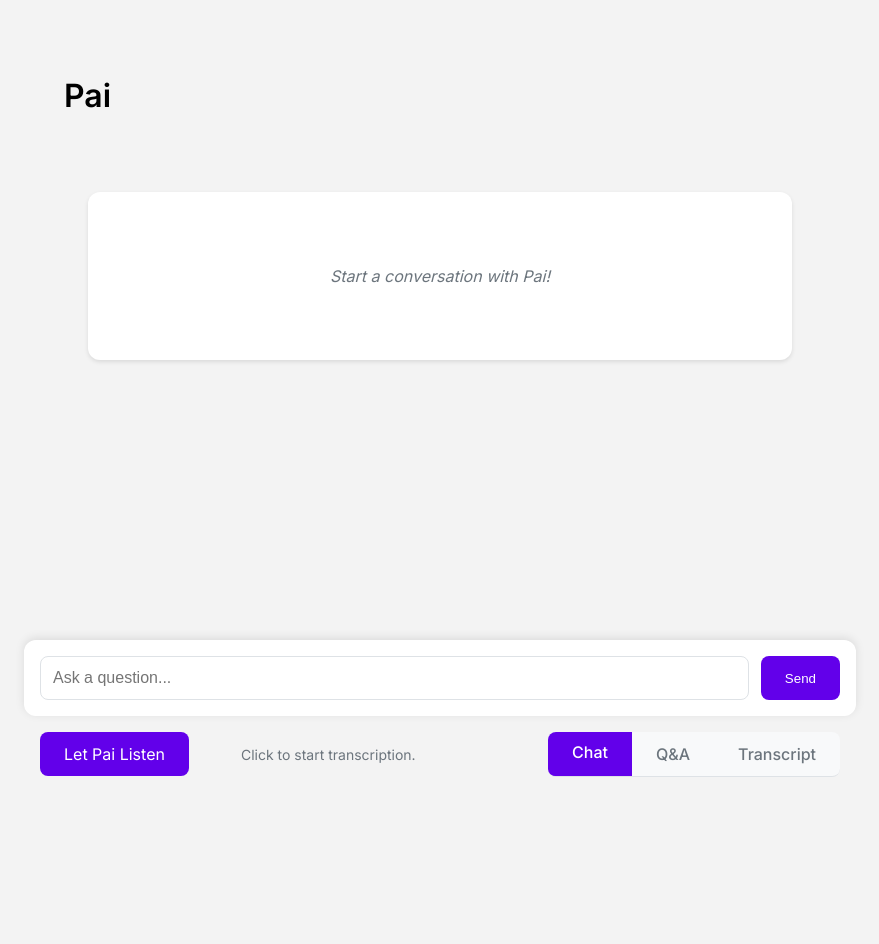
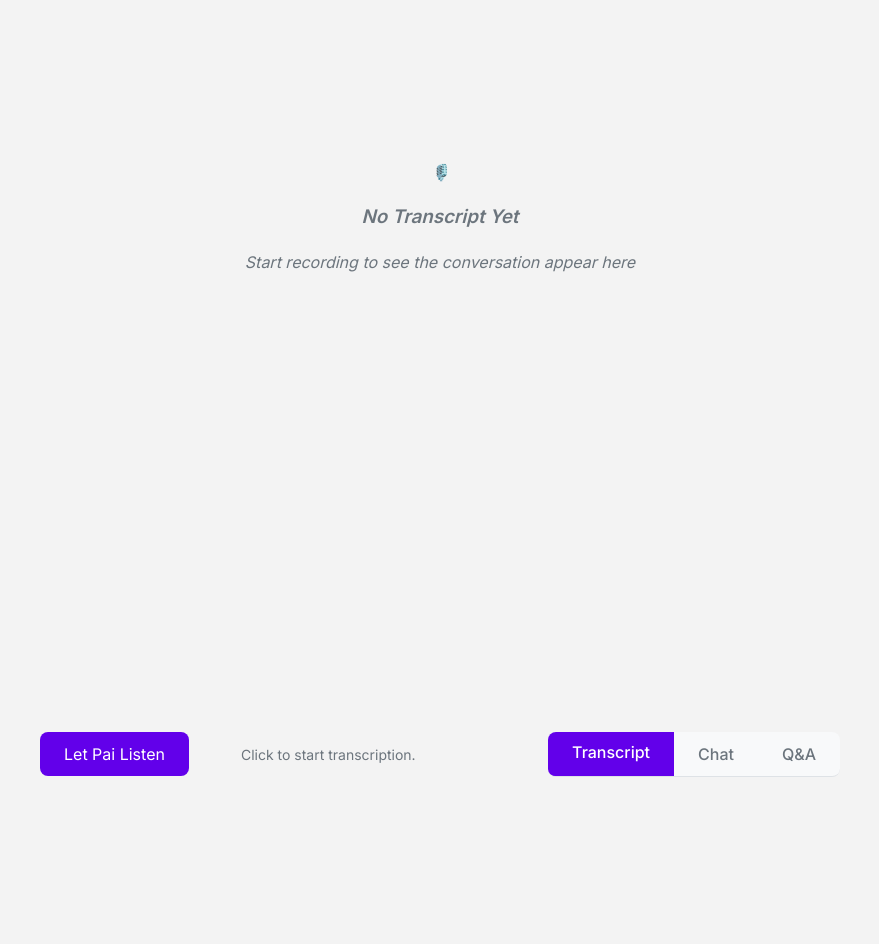
Before and after one commit to thetenzinwoser/live-ai, a Flask app: page / in a window 1280 px wide. Shown: the whole page, without its empty margins (200-1079 px from the left). Run offline with Flask 3, Linux system fonts and the light colour scheme; some libraries are stand-ins or nearby versions.

Commit message:
Prepped for transition to public site

```diff
--- a/templates/index.html
+++ b/templates/index.html
@@ -267,10 +267,10 @@
         }
 
         .waveform .bar {
-            width: 2px;
+            width: 6px;
             height: 100%;
             background: linear-gradient(to bottom, #9C27B0, #6200EA);
-            border-radius: 2px;
+            border-radius: 6px;
             transform-origin: bottom;
             transform: scaleY(0.1);
             transition: transform 0.05s ease, background 0.3s ease;
@@ -278,7 +278,7 @@
 
         /* Add 15 bars to the waveform div */
         .waveform {
-            --bar-count: 15;
+            --bar-count: 5;
         }
 
         @keyframes glow {
@@ -338,7 +338,7 @@
             margin-left: 12px;
             background: rgba(0, 0, 0, 0.05);
             padding: 8px;
-            border-radius: 16px;
+            border-radius: 8px;
             opacity: 0;
             transform: translateX(-20px);
             transition: all 0.3s ease-in-out;
@@ -711,7 +711,7 @@
             display: flex;
             flex-direction: column;
             gap: 4px;
-            max-width: 85%;
+            max-width: 100%;
             animation: fadeIn 0.3s ease;
         }
 
@@ -745,11 +745,8 @@
 </head>
 <body>
     <div id="chat-container">
-        <div class="header">
-            <h1>Pai</h1>
-        </div>
 
-        <div id="chat-view" class="tab-content active">
+        <div id="chat-view" class="tab-content">
             <div id="chat-messages">
                 <div class="empty-state">Start a conversation with Pai!</div>
             </div>
@@ -767,7 +764,7 @@
             </div>
         </div>
 
-        <div id="transcript-view" class="tab-content">
+        <div id="transcript-view" class="tab-content active">
             <div id="transcript-messages">
                 <div class="empty-state">
                     <div class="empty-icon">🎙️</div>
@@ -785,9 +782,9 @@
                 </div>
                 <div id="indicator">Click to start transcription.</div>
                 <div class="tab-buttons">
-                    <button class="tab-button active" data-tab="chat-view">Chat</button>
+                    <button class="tab-button active" data-tab="transcript-view">Transcript</button>
+                    <button class="tab-button" data-tab="chat-view">Chat</button>
                     <button class="tab-button" data-tab="qa-view">Q&A</button>
-                    <button class="tab-button" data-tab="transcript-view">Transcript</button>
                 </div>
             </div>
         </div>
@@ -936,7 +933,7 @@
         function createBars() {
             const waveform = document.getElementById('waveform');
             waveform.innerHTML = ''; // Clear existing bars
-            const barCount = 15; // Must be odd number for center symmetry
+            const barCount = 9; // Must be odd number for center symmetry
 
             // Create bars in order from center outward
             const centerIndex = Math.floor(barCount / 2);
```
